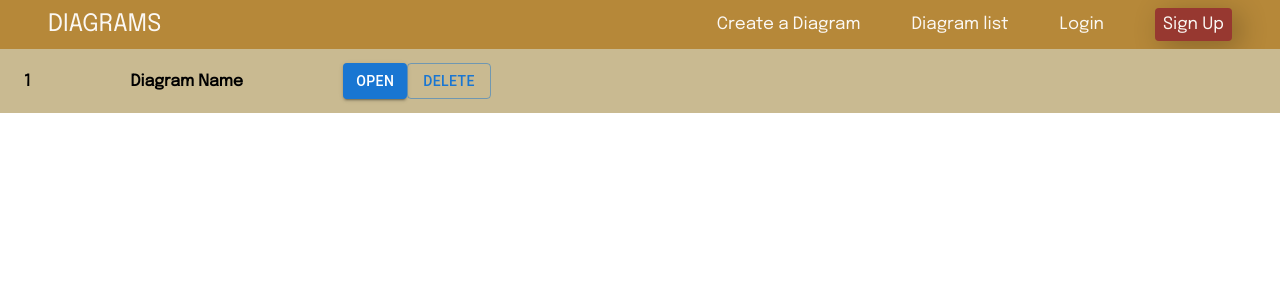
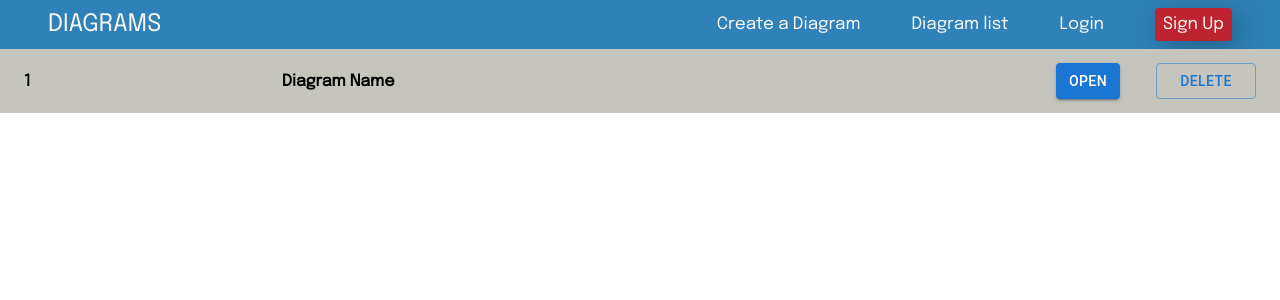
Before and after one commit to pnowakowski614/Diagrams, a React (Create React App) app: page /list in a window 1280 px wide. Shown: the top 300 px of the page. Built offline with nearby package versions, Linux system fonts and the light colour scheme; data requests are answered from the project's data file; what @clientio/rappid would draw is missing.

Commit message:
feat(): improve styling

```diff
--- a/src/app/views/Diagram/Inspector/inspector.module.scss
+++ b/src/app/views/Diagram/Inspector/inspector.module.scss
@@ -1,32 +1,25 @@
+@import "src/styles/colors";
+
 .inspector {
   display: flex;
   flex-direction: column;
   position: absolute;
-  top: 90px;
+  top: 95px;
   bottom: 0;
   right: 0;
   width: 200px;
-  background-color: #c9ba91;
+  background-color: #bebeb8;
 }
 
 .inspectorCategoryContainer {
   display: flex;
+  justify-content: center;
   height: 50px;
-  background-color: #B68839;
+  background-color: $main;
 }
 
 .inspectorCategoryHeader {
-  padding-left: 25px;
-  align-self: center;
-}
-
-.inspectorCategoryHeader {
-  padding-left: 25px;
-  align-self: center;
-}
-
-.portsSubheader {
-  padding-left: 25px;
+  display: flex;
 }
 
 .colorInputWrapper, .maxLinkInputWrapper {
--- a/src/app/views/DiagramList/DiagramList.tsx
+++ b/src/app/views/DiagramList/DiagramList.tsx
@@ -27,7 +27,11 @@ const DiagramList = () => {
     const renderComponents = () => {
         return jsonObject.map(object => {
             return (
-                <Toolbar key={object.id} className={styles.toolbar}>
+                <Toolbar key={object.id} className={styles.toolbar} sx={{
+                    display: "grid",
+                    gridTemplateColumns: "1fr 3fr 100px 100px",
+
+                }}>
                     <h4>{object.id}</h4>
                     <h4>{object.diagramName}</h4>
                     <Button variant="contained" className={styles.button}
--- a/src/app/views/DiagramList/diagramList.module.scss
+++ b/src/app/views/DiagramList/diagramList.module.scss
@@ -1,17 +1,12 @@
-h4 {
-  padding-right: 100px;
-}
+@import "src/styles/colors.scss";
 
 .toolbar {
-  background-color: #c9ba91;
-  height: 50px;
-  display: grid;
-  grid-template-columns: 1fr 100px;
+  background-color: #c5c5be;
 }
 
 .button {
   display: flex;
   justify-content: end;
   width: 30px;
-  background-color: #973830;
+  background-color: $accent;
 }
--- a/src/app/views/Login/login.scss
+++ b/src/app/views/Login/login.scss
@@ -16,7 +16,7 @@
   margin: 5rem;
   gap: 1rem;
   border-radius: 5px;
-  background-color: #B68839;
+  background-color: $main;
   box-shadow: 7px 6px 28px 1px rgba(0, 0, 0, 0.24);
 }
 
--- a/src/styles/colors.scss
+++ b/src/styles/colors.scss
@@ -1,4 +1,4 @@
-$main: #B68839;
+$main: #2e82b9;
 $secondary: #FBF8F4;
-$accent: #973830;
-$hover-color: #ecd4b6;
+$accent: #bd242f;
+$hover-color: #d0bfb9;
```
